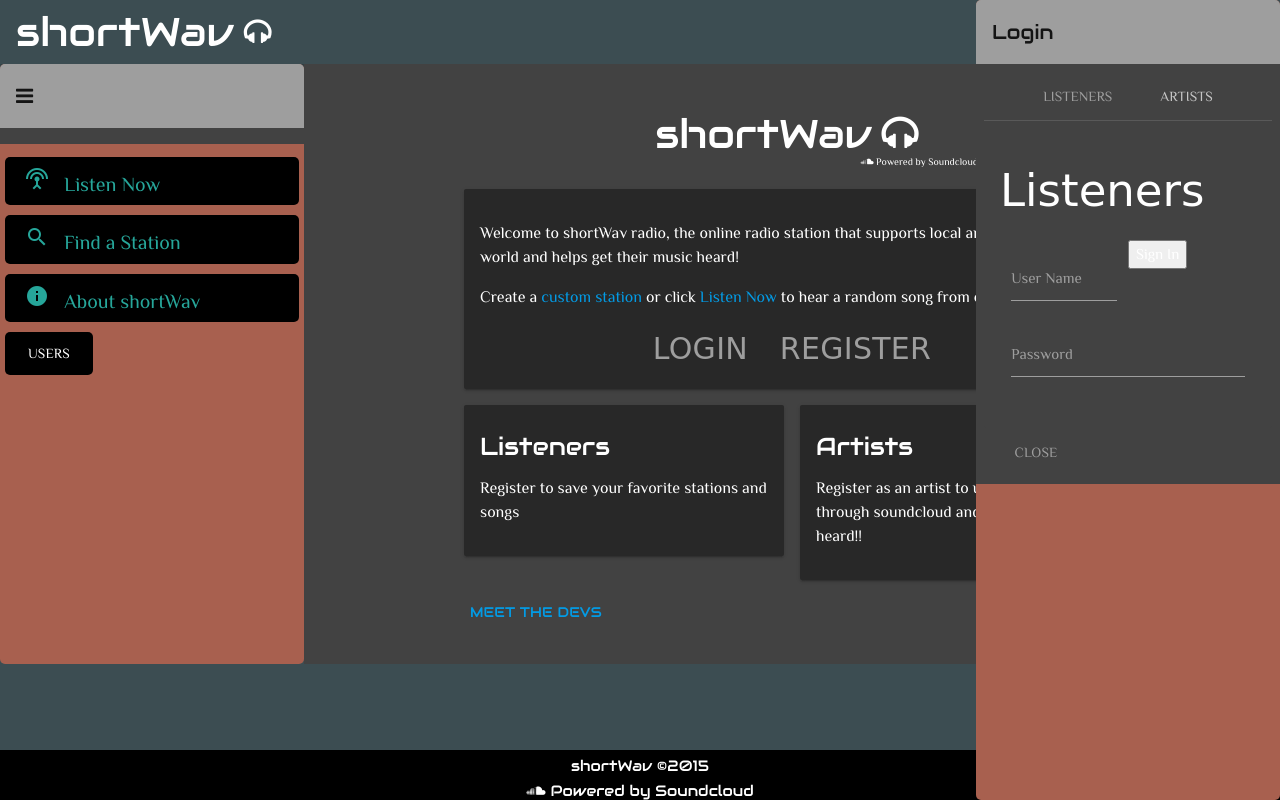
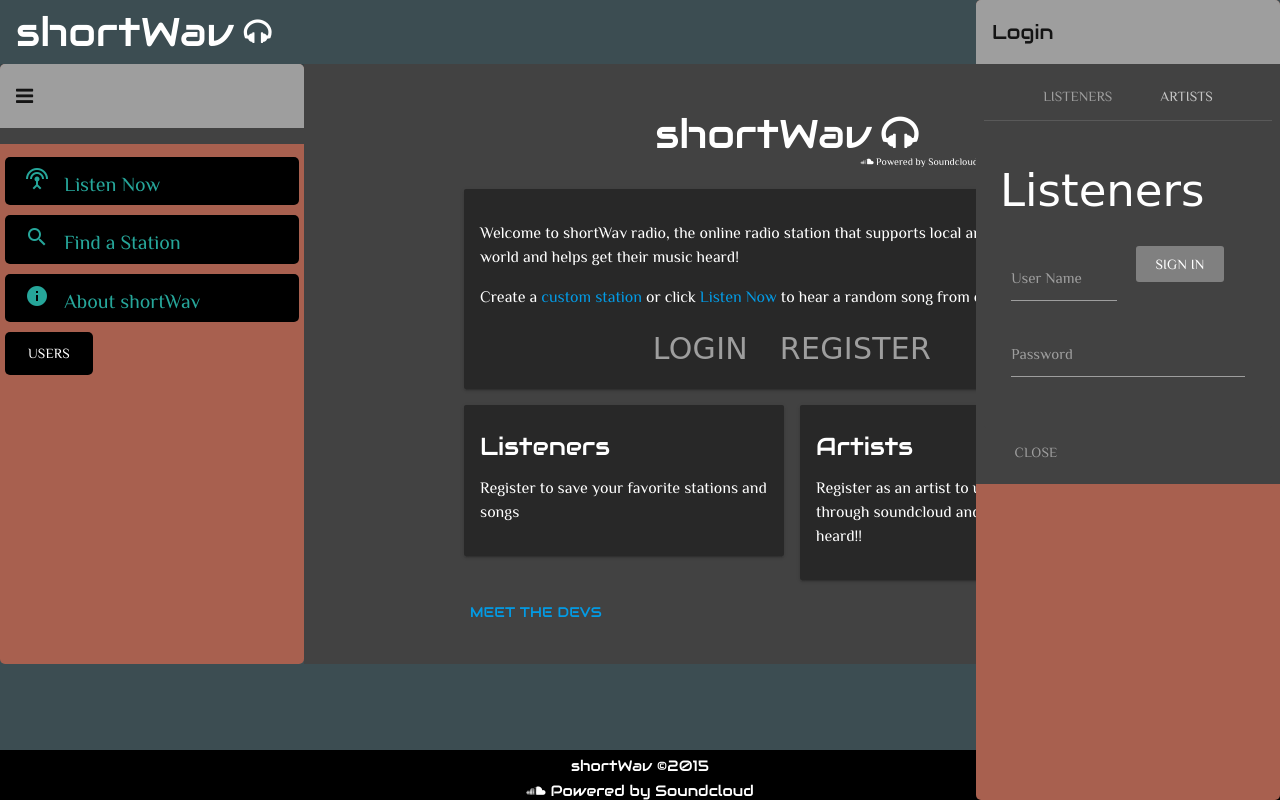
Before and after one commit to shortWav/SWFE, a website: page app/index.html at #/home in a window 1280 px wide. Both pictures are taken after a click on the button "LOGIN". Drawn offline with Linux system fonts and the light colour scheme; no server answers; a web font is replaced by a local one.

Commit message:
Minor styling of buttons

```diff
--- a/app/index.html
+++ b/app/index.html
@@ -93,9 +93,9 @@
                       <input ng-model="user.password" id="password" type="password" class="validate">
                       <label for="password">Password</label>
                     </div>
-
-                    <button>Sign In</button>
-
+                    <div class="regbut">
+                    <md-button>Sign In</md-button>
+                    </div>
                   </form>
 
                 </div>
@@ -116,9 +116,9 @@
                   <input ng-model="user.password" type="password" class="validate">
                   <label for="password">Password</label>
                 </div>
-
-                 <button>Sign In</button>
-
+                <div class="regbut">
+                 <md-button>Sign In</md-button>
+                </div>
               </form>
             </md-content>
           </md-tab>
--- a/app/sass/main.scss
+++ b/app/sass/main.scss
@@ -74,6 +74,11 @@ footer{
   color: grey;
   }
 }
+.regbut{
+  button{
+    background-color: grey;
+  }
+}
 .logohome{
   text-align: center;
   font-family: 'Audiowide', cursive;
@@ -81,9 +86,7 @@ footer{
     width: 10%;
   }
 }
-
 .devpic{
-
   display: inline-block;
   margin: 5px auto;
   img{
@@ -94,7 +97,6 @@ footer{
    li{
    display: inline-block;
   }
-
 }
 // card color
 md-card{
@@ -103,10 +105,6 @@ md-card{
 md-sidenav{
   border-radius: 5px;
 }
-
-
-
-
 
 // fixes size of right nav
 md-backdrop{
```
Also changed, not shown: app/js/templates/home.tpl.html (+1 -0 lines), app/js/templates/player.tpl.html (+1 -0 lines), app/js/templates/register.tpl.html (+3 -2 lines), app/css/main.css.
